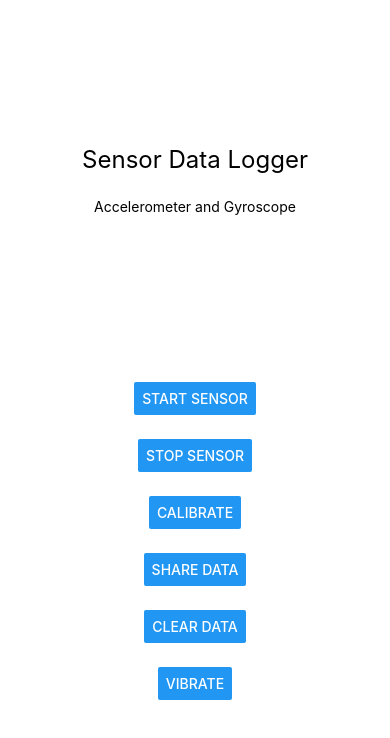
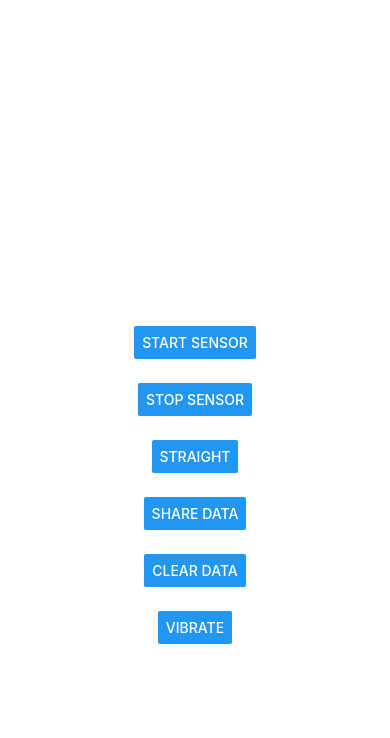
Before and after one commit to punch-boxing/punch-data-collection-app, a React Native app: screen / in a window 390 px wide. Shown: the top 738 px of the page. Built offline with nearby package versions, Linux system fonts and the light colour scheme.

Commit message:
feat: added punch selection

```diff
--- a/App.tsx
+++ b/App.tsx
@@ -17,12 +17,15 @@ import { Vector3D } from './src/utils/vector';
 import { autoCalibrate, initializeOrientaion } from './src/utils/math';
 
 const timeInterval = 50; // ms
+const columns = 'index,time,acc x,acc y,acc z,ori x,ori z,punch\n';
+const punchTypes = ['Straight', 'Hook', 'UpperCut', 'Body'];
 
 function App() {
   const [, forceUpdate] = useReducer(x => x + 1, 0);
-  const data = useRef<string>('index,time,acc x,acc y,acc z,sin ori x,sin ori y,sin ori z,user input\n');
+  const data = useRef<string>(columns);
   const [subscription, setSubscription] = useState<Subscription | null>(null);
   const orientationInitialized = useRef<boolean>(false);
+  const punchTypeIndex = useRef<number>(0);
   const acceleration = useRef<Vector3D>(new Vector3D(0, 0, 0));
   const orientation = useRef<Vector3D>(new Vector3D(0, 0, 0));
   const volumeListener = useRef<ReturnType<typeof VolumeManager.addVolumeListener> | null>(null);
@@ -37,17 +40,18 @@ function App() {
       setUpdateIntervalForType(SensorTypes.gyroscope, timeInterval);
       setUpdateIntervalForType(SensorTypes.accelerometer, timeInterval);
 
-      let volumeChanged = 0;
+      let punch = 'None';
 
       volumeListener.current = VolumeManager.addVolumeListener((result) => {
         if (currentVolume !== result.volume) {
-          volumeChanged = 1;
+          punch = punchTypes[punchTypeIndex.current];
         }
         currentVolume = result.volume;
       });
 
+      // eslint-disable-next-line @typescript-eslint/no-unused-vars
       const gyroSubscription = gyroscope.subscribe(({ x, y, z }) => {
-        _gyro = new Vector3D(x, y, z);
+        _gyro = new Vector3D(x, 0, z);
       });
 
       const accelSubscription = accelerometer.subscribe(({ x, y, z, timestamp }) => {
@@ -65,8 +69,8 @@ function App() {
           startTime = timestamp;
         }
         const elapsedTime = (timestamp - startTime) / 1000;
-        data.current += `${index},${elapsedTime},${x},${y},${z},${Math.sin(orientation.current.x)},${Math.sin(orientation.current.y)},${Math.sin(orientation.current.z)},${volumeChanged}\n`;
-        volumeChanged = 0;
+        data.current += `${index},${elapsedTime},${x},${y},${z},${Math.sin(orientation.current.x)},${Math.sin(orientation.current.z)},${punch}\n`;
+        punch = 'None';
         index++;
         forceUpdate();
       });
@@ -89,23 +93,17 @@ function App() {
 
   return (
       <View style={{ flex: 1, justifyContent: 'center', alignItems: 'center', gap: 24 }}>
-        <Text style={{ fontSize: 24 }}>Sensor Data Logger</Text>
-        <Text>Accelerometer and Gyroscope</Text>
         <Text style={{color: 'white'}}>
           acceleration x : {acceleration.current.x.toFixed(2)} {'\n'}
           acceleration y : {acceleration.current.y.toFixed(2)} {'\n'}
           acceleration z : {acceleration.current.z.toFixed(2)} {'\n'}
           {'\n'}
           rotation x : {Math.sin(orientation.current.x).toFixed(2)} {'\n'}
-          rotation y : {Math.sin(orientation.current.y).toFixed(2)} {'\n'}
           rotation z : {Math.sin(orientation.current.z).toFixed(2)}
         </Text>
         <Button title="Start Sensor" onPress={startSensor} />
         <Button title="Stop Sensor" onPress={stopSensor} />
-        <Button title="Calibrate" onPress={() => {
-          orientationInitialized.current = false;
-          data.current = 'index,time,acc x,acc y,acc z,ori x,ori y,ori z\n';
-        }} />
+        <Button title={punchTypes[punchTypeIndex.current]} onPress={() => {punchTypeIndex.current = (punchTypeIndex.current + 1) % punchTypes.length; forceUpdate();}}/>
         <Button title="Share Data" onPress={() => {
           Share.share({
             message: data.current,
@@ -113,7 +111,7 @@ function App() {
           });
         }} />
         <Button title="Clear Data" onPress={() => {
-          data.current = 'index,time,acc x,acc y,acc z,sin ori x,sin ori y,sin ori z,user input\n';
+          data.current = columns;
         }} />
         {/* 무음모드 꺼라 ㅡㅡ */}
         <Button title="Vibrate" onPress={() => {
--- a/package.json
+++ b/package.json
@@ -10,8 +10,10 @@
     "test": "jest"
   },
   "dependencies": {
+    "@react-native-picker/picker": "^2.11.1",
     "react": "19.0.0",
     "react-native": "0.79.1",
+    "react-native-picker-select": "^9.3.1",
     "react-native-sensors": "^7.3.6",
     "react-native-volume-manager": "^2.0.8"
   },
--- a/src/utils/math.ts
+++ b/src/utils/math.ts
@@ -29,7 +29,7 @@ const integrateGyro = (
 ): Vector3D => {
   return new Vector3D(
     orientation.x + (gyro.x * dt) / 1000,
-    orientation.y + (gyro.y * dt) / 1000,
+    0,
     orientation.z + (gyro.z * dt) / 1000,
   );
 };
@@ -54,7 +54,7 @@ const autoCalibrate = (
     let _acceleration = acceleration.normalize();
     orientation = new Vector3D(
       -Math.PI - Math.atan2(_acceleration.z, _acceleration.y),
-      orientation.y + (gyro.y * dt) / 1000,
+      0,
       -Math.asin(_acceleration.x),
     );
   } else {
```
Also changed, not shown: 2 other files (tests, documents, lock files or other folders).
